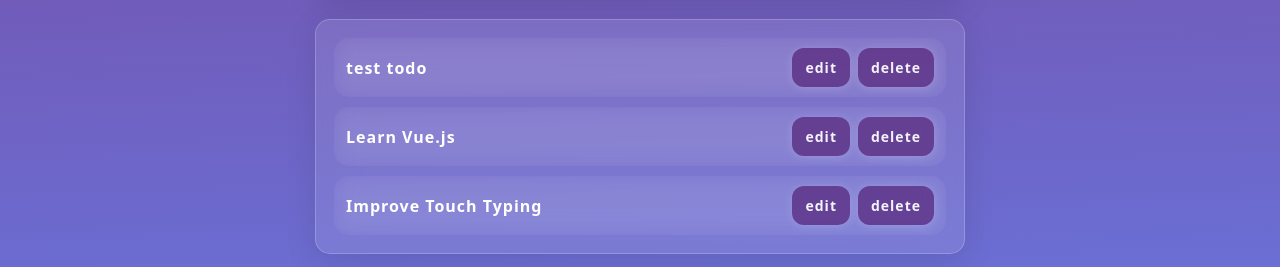
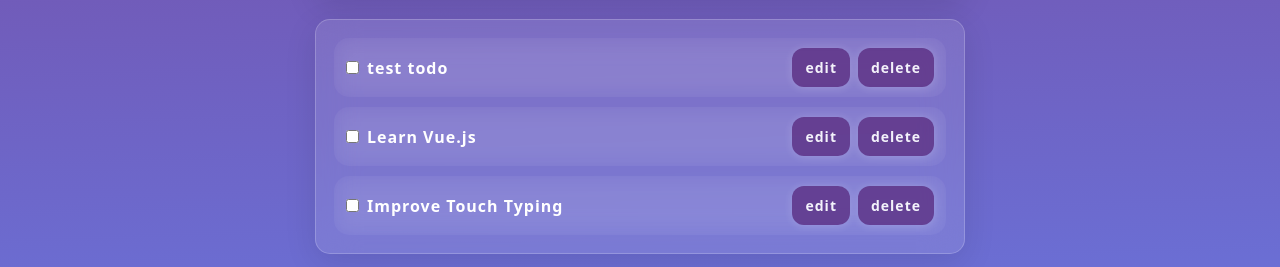
Before and after one commit to hazbiin/vue-todo-app, a Vue app: page / in a window 1280 px wide. Shown: the part 277-544 px from the top of the page. Built offline with nearby package versions, Linux system fonts and the light colour scheme; data requests are answered from the project's data file.

Commit message:
feat: add checkbox element in todolist

```diff
--- a/src/components/TodoItem.vue
+++ b/src/components/TodoItem.vue
@@ -18,8 +18,11 @@
 
 <template>
     <li class="todo-item">
-        <span class="todo-item-text">{{ todoItem.todo }}</span>
-        <div class="todo-actions">
+        <div class="todo-item-group">
+            <input :id="props.todoItem.id" type="checkbox">
+            <label :for="props.todoItem.id" class="todo-item-text">{{ todoItem.todo }}</label>
+        </div>
+        <div class="todo-item-group">
             <RouterLink :to="'/tasks/'+todoItem.id" class="action-button">edit</RouterLink>
             <button class="action-button" @click="emits('delete-task')">delete</button>
         </div>
@@ -40,7 +43,7 @@
         font-weight: bold;
         letter-spacing: 1px;
     }
-    .todo-actions{
+    .todo-item-group{
         display: flex;
         gap: 8px;
         align-items: center;
```
